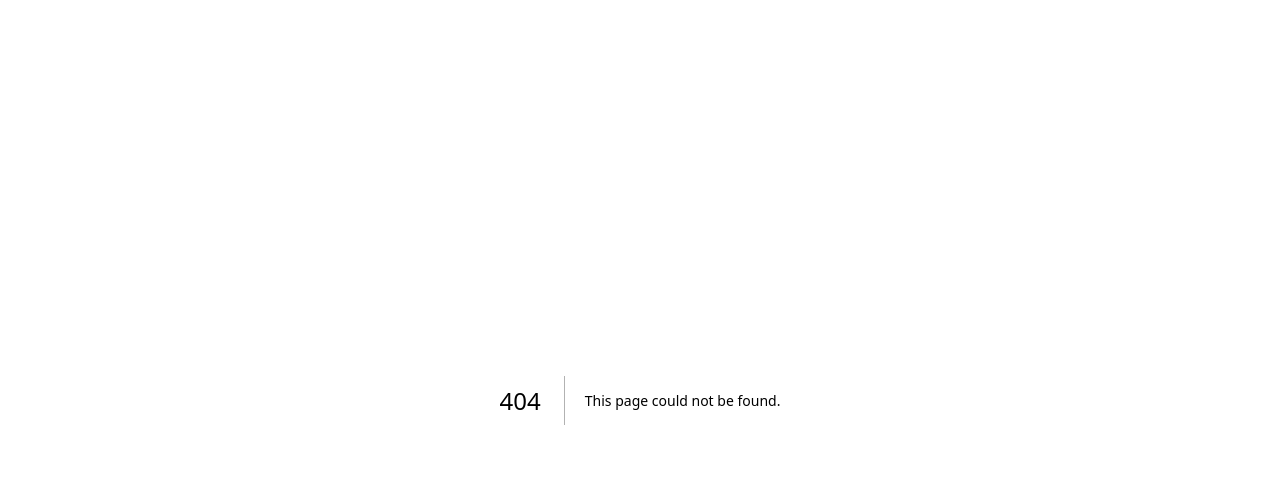
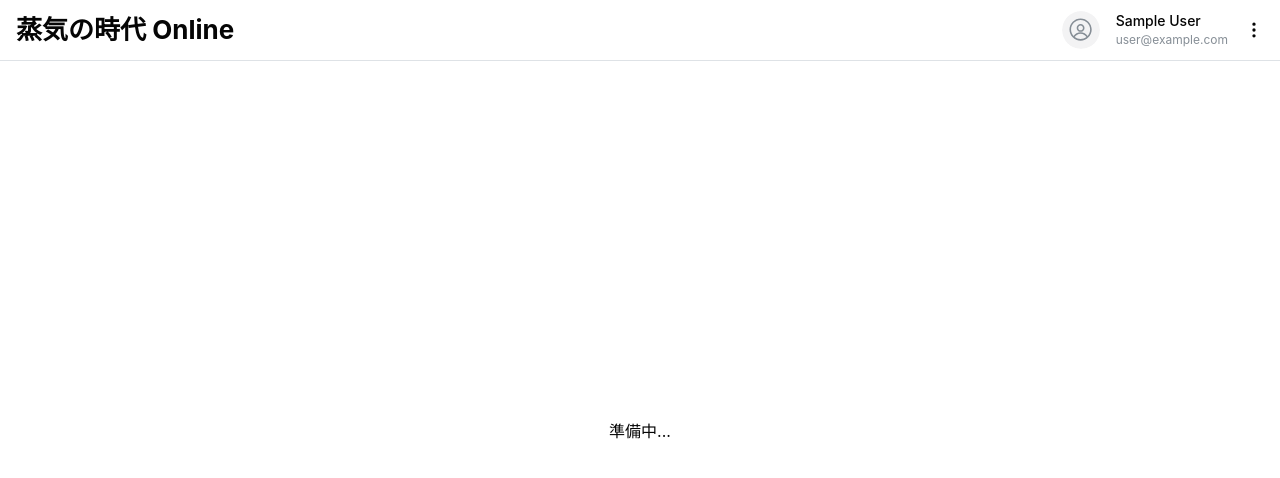
Before and after one commit to naotake51-age-of-steam/age-of-steam, a Next.js app: page /notifications in a window 1280 px wide. Before the commit this address had no page. Shown: the top 478 px of the page. Built offline with nearby package versions, Linux system fonts and the light colour scheme; no server answers; sample sign-in values are in the browser's storage.

Commit message:
add: NotificationsPage base

```diff
--- /dev/null
+++ b/src/app/(authenticated)/notifications/page.tsx
@@ -0,0 +1,5 @@
+import { Center } from "@mantine/core";
+
+export default function NotificationsPage() {
+  return <Center h="100%">準備中...</Center>;
+}
```
